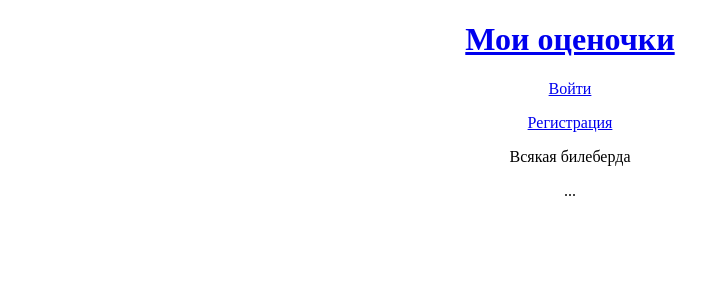
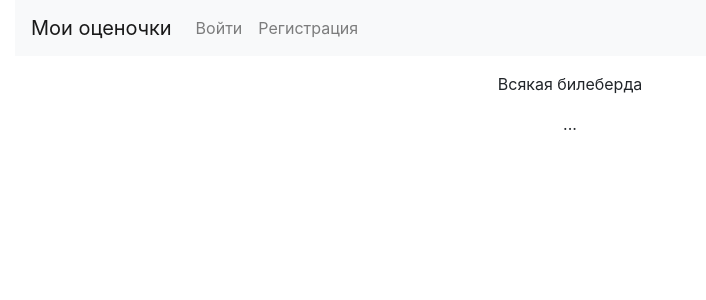
Before and after one commit to TikhonP/mymarks, a Django app: page / in a window 1280 px wide. Shown: the top 300 px of the page, without its empty margins (70-776 px from the left). Run offline with Django 3.2, Linux system fonts and the light colour scheme; some libraries are stand-ins or nearby versions.

Commit message:
Частично обновлен дизайн

```diff
--- a/mymarks/templates/addmark.html
+++ b/mymarks/templates/addmark.html
@@ -3,9 +3,8 @@
 {% block title %}Добавить оценку {{ user }}{% endblock %}
 
 {% block nav %}
-<h1>Мои оценочки</h1>
-<p>Вы вошли, как {{ user }} ({{ username }})</p>
-<a href="/logout">Выйти</a>
+<a class="nav-link disabled" href="#" tabindex="-1" aria-disabled="true">Вы вошли, как {{ user }} ({{ username }})</a>
+<a class="btn btn-outline-success my-2 my-sm-0" href="/logout">Выйти</a>
 {% endblock %}
 
 {% block body %}
--- a/mymarks/templates/authed.html
+++ b/mymarks/templates/authed.html
@@ -3,9 +3,8 @@
 {% block title %}Главная {{ user }}{% endblock %}
 
 {% block nav %}
-<h1>Мои оценочки</h1>
-<p>Вы вошли, как {{ user }} ({{ username }})</p>
-<a href="/logout">Выйти</a>
+<a class="nav-link disabled" href="#" tabindex="-1" aria-disabled="true">Вы вошли, как {{ user }} ({{ username }})</a>
+<a class="btn btn-outline-success my-2 my-sm-0" href="/logout">Выйти</a>
 {% endblock %}
 
 {% block body %}
--- a/mymarks/templates/base.html
+++ b/mymarks/templates/base.html
@@ -1,5 +1,9 @@
 <!DOCTYPE html>
 <html lang="ru">
+<link rel="stylesheet" href="https://stackpath.bootstrapcdn.com/bootstrap/4.4.1/css/bootstrap.min.css" integrity="sha384-Vkoo8x4CGsO3+Hhxv8T/Q5PaXtkKtu6ug5TOeNV6gBiFeWPGFN9MuhOf23Q9Ifjh" crossorigin="anonymous">
+<script src="https://code.jquery.com/jquery-3.4.1.slim.min.js" integrity="sha384-J6qa4849blE2+poT4WnyKhv5vZF5SrPo0iEjwBvKU7imGFAV0wwj1yYfoRSJoZ+n" crossorigin="anonymous"></script>
+<script src="https://cdn.jsdelivr.net/npm/popper.js@1.16.0/dist/umd/popper.min.js" integrity="sha384-Q6E9RHvbIyZFJoft+2mJbHaEWldlvI9IOYy5n3zV9zzTtmI3UksdQRVvoxMfooAo" crossorigin="anonymous"></script>
+<script src="https://stackpath.bootstrapcdn.com/bootstrap/4.4.1/js/bootstrap.min.js" integrity="sha384-wfSDF2E50Y2D1uUdj0O3uMBJnjuUD4Ih7YwaYd1iqfktj0Uod8GCExl3Og8ifwB6" crossorigin="anonymous"></script>
 
 <head>
   <meta charset="UTF-8">
@@ -7,15 +11,18 @@
 </head>
 
 <body>
-  <center>
-    <a href="/">
+  <div class="container">
+    <nav class="navbar navbar-expand-lg navbar-light bg-light">
+      <a class="navbar-brand" href="/">Мои оценочки</a>
       {% block nav %}
       {% endblock %}
-    </a>
+    </nav>
 
-    {% block body %}
-    {% endblock %}
-  </center>
+    <center>
+      {% block body %}
+      {% endblock %}
+    </center>
+  </div>
 </body>
 
 </html>
--- a/mymarks/templates/main.html
+++ b/mymarks/templates/main.html
@@ -3,14 +3,18 @@
 {% block title %}Главная{% endblock %}
 
 {% block nav %}
-<h1>Мои оценочки</h1>
+<ul class="navbar-nav mr-auto">
+  <li class="nav-item">
+    <a class="nav-link" href="login/">Войти</a>
+  </li>
+  <li class="nav-item">
+    <a class="nav-link" href="register/">Регистрация</a>
+  </li>
+</ul>
 {% endblock %}
 
 {% block body %}
-<p />
-<p><a href="login/">Войти</a></p>
-<p><a href="register/">Регистрация</a></p>
-<p />
+<p/>
 <p>Всякая билеберда</p>
 <p> ... </p>
 {% endblock %}
```
Also changed, not shown: mymarks/templates/login.html (+13 -10 lines), mymarks/templates/register.html (+8 -5 lines).
